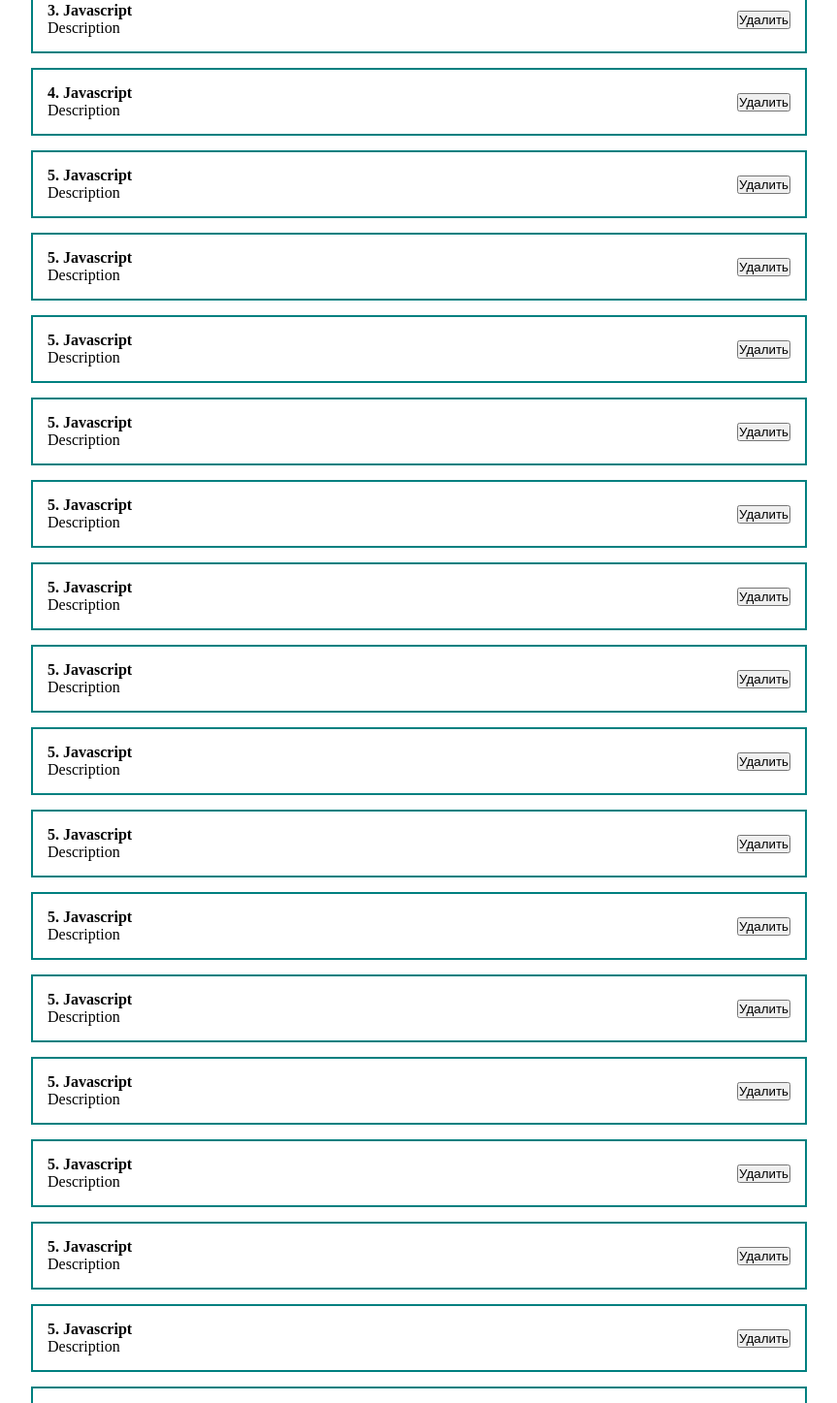
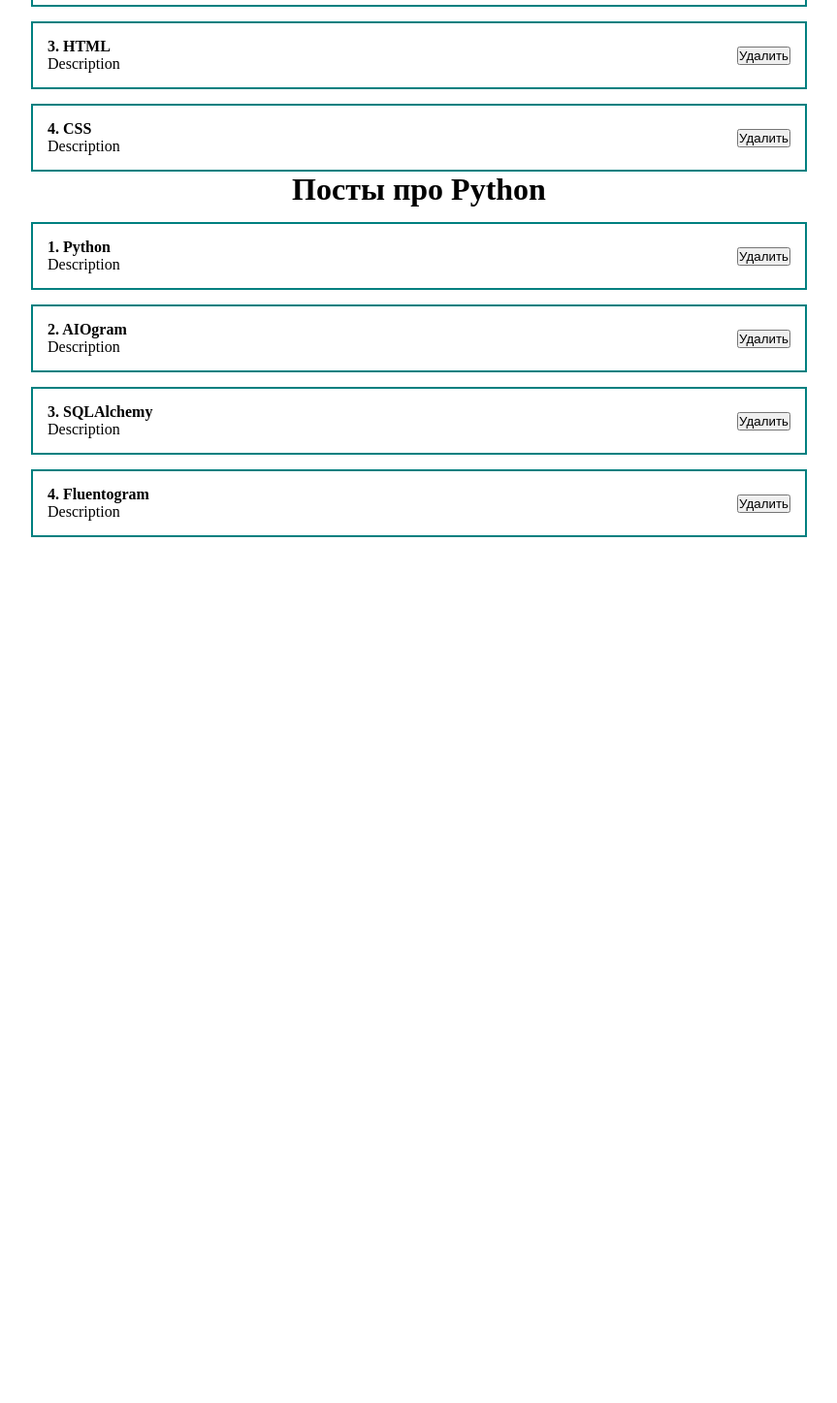
Before and after one commit to vv-meow-meow/react-fundamental, a React (Create React App) app: page / in a window 1280 px wide. Shown: the part 200-1647 px from the top of the page at 97% size, without its empty margins (208-1071 px from the left). After the commit the page ends 800 px from the top, so only its background shows below. Built offline with nearby package versions, Linux system fonts and the light colour scheme.

Commit message:
Learn array components processing

```diff
--- a/src/App.js
+++ b/src/App.js
@@ -1,31 +1,24 @@
-import React, {useState} from "react";
-import "./styles/App.css"
-import PostItem from "./components/PostItem";
+import React, {useState} from 'react';
+import './styles/App.css';
+import PostItem from './components/PostItem';
+import PostList from './components/PostList';
 
 function App() {
+  const [posts, setPosts] = useState([
+    {id: 1, title: 'JavaScript', body: 'Description'},
+    {id: 2, title: 'CSS', body: 'Description'},
+    {id: 3, title: 'HTML', body: 'Description'},
+    {id: 4, title: 'CSS', body: 'Description'}]);
+
+  const [posts2, setPosts2] = useState([
+    {id: 1, title: 'Python', body: 'Description'},
+    {id: 2, title: 'AIOgram', body: 'Description'},
+    {id: 3, title: 'SQLAlchemy', body: 'Description'},
+    {id: 4, title: 'Fluentogram', body: 'Description'}]);
 
   return (<div className="App">
-    <PostItem post={{id: 1, title: "Javascript", body: "Description"}}/>
-    <PostItem post={{id: 2, title: "Javascript", body: "Description"}}/>
-    <PostItem post={{id: 3, title: "Javascript", body: "Description"}}/>
-    <PostItem post={{id: 4, title: "Javascript", body: "Description"}}/>
-    <PostItem post={{id: 5, title: "Javascript", body: "Description"}}/>
-    <PostItem post={{id: 5, title: "Javascript", body: "Description"}}/>
-    <PostItem post={{id: 5, title: "Javascript", body: "Description"}}/>
-    <PostItem post={{id: 5, title: "Javascript", body: "Description"}}/>
-    <PostItem post={{id: 5, title: "Javascript", body: "Description"}}/>
-    <PostItem post={{id: 5, title: "Javascript", body: "Description"}}/>
-    <PostItem post={{id: 5, title: "Javascript", body: "Description"}}/>
-    <PostItem post={{id: 5, title: "Javascript", body: "Description"}}/>
-    <PostItem post={{id: 5, title: "Javascript", body: "Description"}}/>
-    <PostItem post={{id: 5, title: "Javascript", body: "Description"}}/>
-    <PostItem post={{id: 5, title: "Javascript", body: "Description"}}/>
-    <PostItem post={{id: 5, title: "Javascript", body: "Description"}}/>
-    <PostItem post={{id: 5, title: "Javascript", body: "Description"}}/>
-    <PostItem post={{id: 5, title: "Javascript", body: "Description"}}/>
-    <PostItem post={{id: 5, title: "Javascript", body: "Description"}}/>
-    <PostItem post={{id: 5, title: "Javascript", body: "Description"}}/>
-    <PostItem post={{id: 5, title: "Javascript", body: "Description"}}/>
+    <PostList posts={posts} title="Посты про JS"/>
+    <PostList posts={posts2} title="Посты про Python"/>
   </div>);
 }
 
--- /dev/null
+++ b/src/components/PostList.jsx
@@ -0,0 +1,13 @@
+import React from 'react';
+import PostItem from './PostItem';
+
+const PostList = ({posts, title}) => {
+  return (<div>
+    <h1 style={{textAlign: 'center'}}>
+      {title}
+    </h1>
+    {posts.map(post => (<PostItem post={post} key={post.id}/>))}
+  </div>);
+};
+
+export default PostList;
```
Also changed, not shown: src/components/Counter.jsx (+7 -9 lines).
